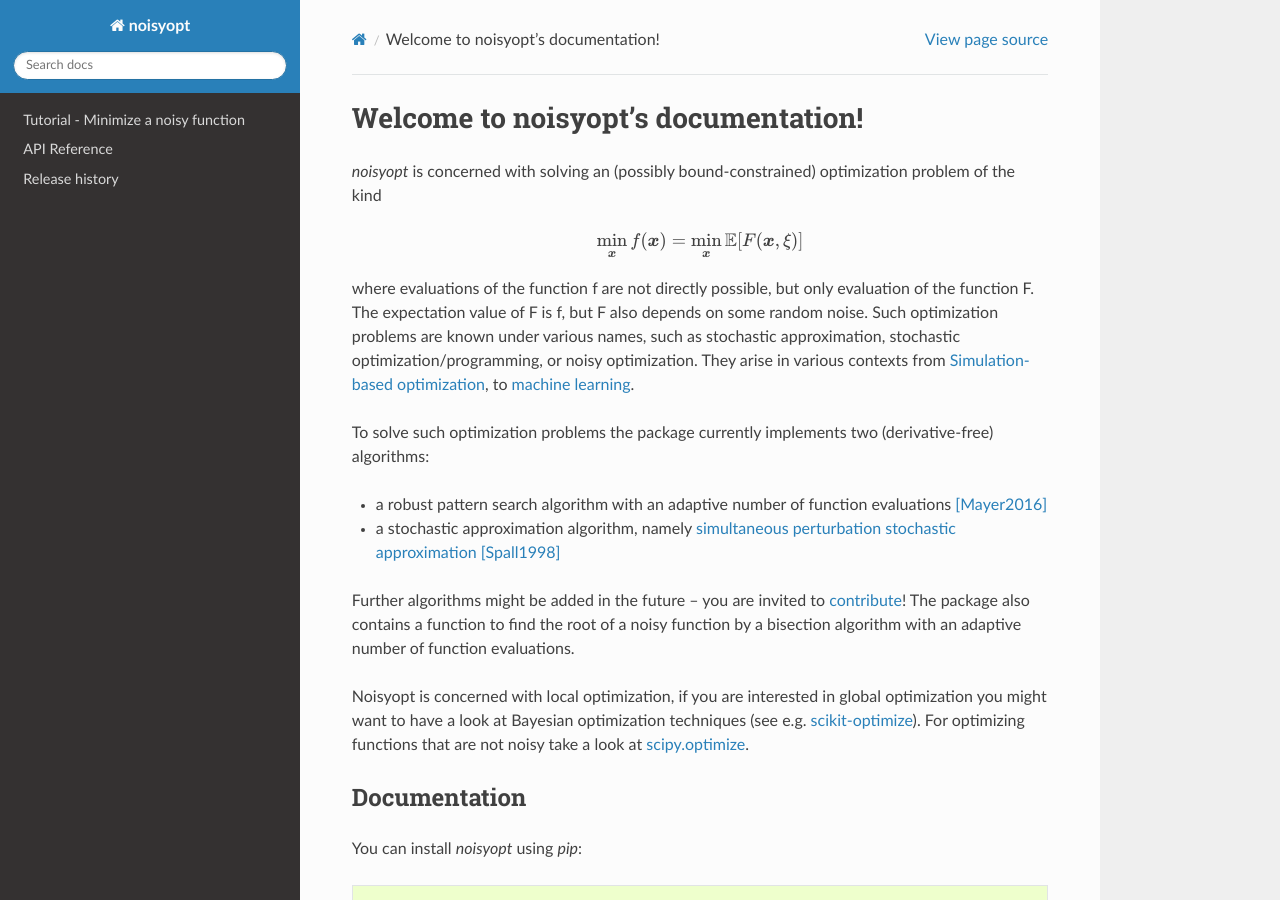
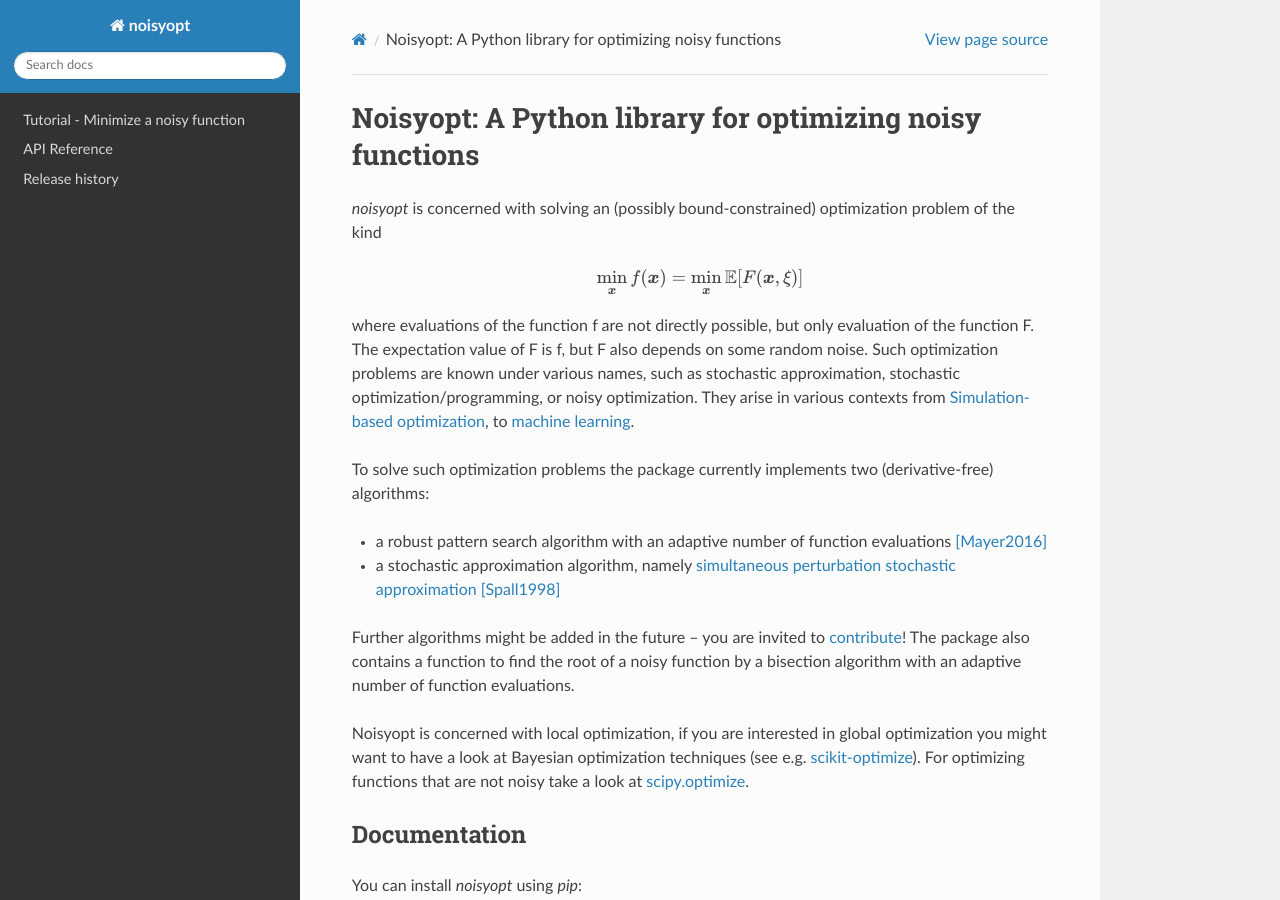
Before and after one commit to andim/noisyopt, a Sphinx documentation site: the page built from doc/index.rst, in a window 1280 px wide and 900 px high. Built offline with Sphinx 7.4.7 and the Read the Docs theme 2.0.0, drawn with Linux system fonts in a browser that asks for light colours.

Commit message:
uniformized title

```diff
--- a/README.md
+++ b/README.md
@@ -11,9 +11,7 @@
 [![DOI](https://zenodo.org/badge/54976198.svg)](https://zenodo.org/badge/latestdoi/54976198)
 
 
-# noisyopt
-
-Python library for optimization of noisy functions.
+# Noisyopt: A python library for optimizing noisy functions
 
 Currently the following algorithms are implemented:
 - robust pattern search with adaptive sampling
--- a/doc/index.rst
+++ b/doc/index.rst
@@ -1,7 +1,7 @@
 .. noisyopt documentation master file
 
-Welcome to noisyopt's documentation!
-====================================
+Noisyopt: A Python library for optimizing noisy functions
+=========================================================
 
 `noisyopt`  is concerned with solving an (possibly bound-constrained) optimization problem of the kind
 
```
